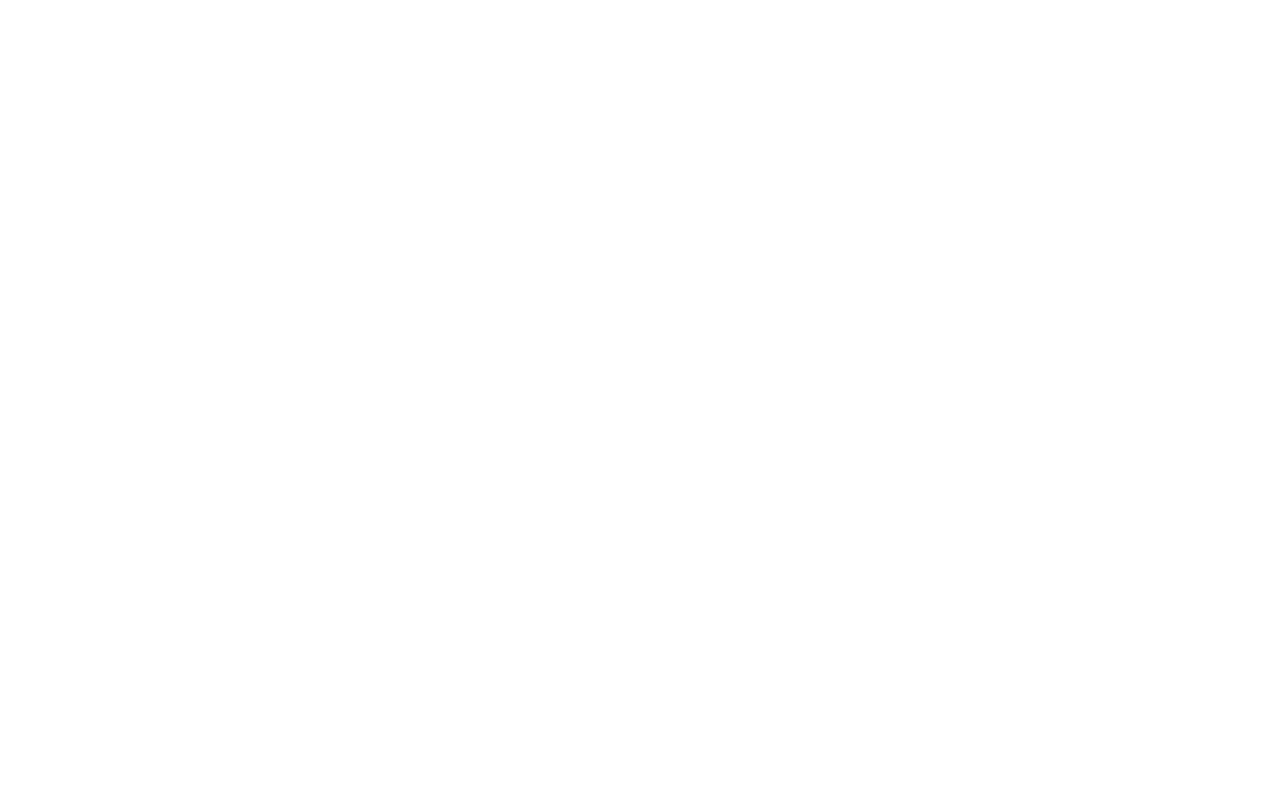
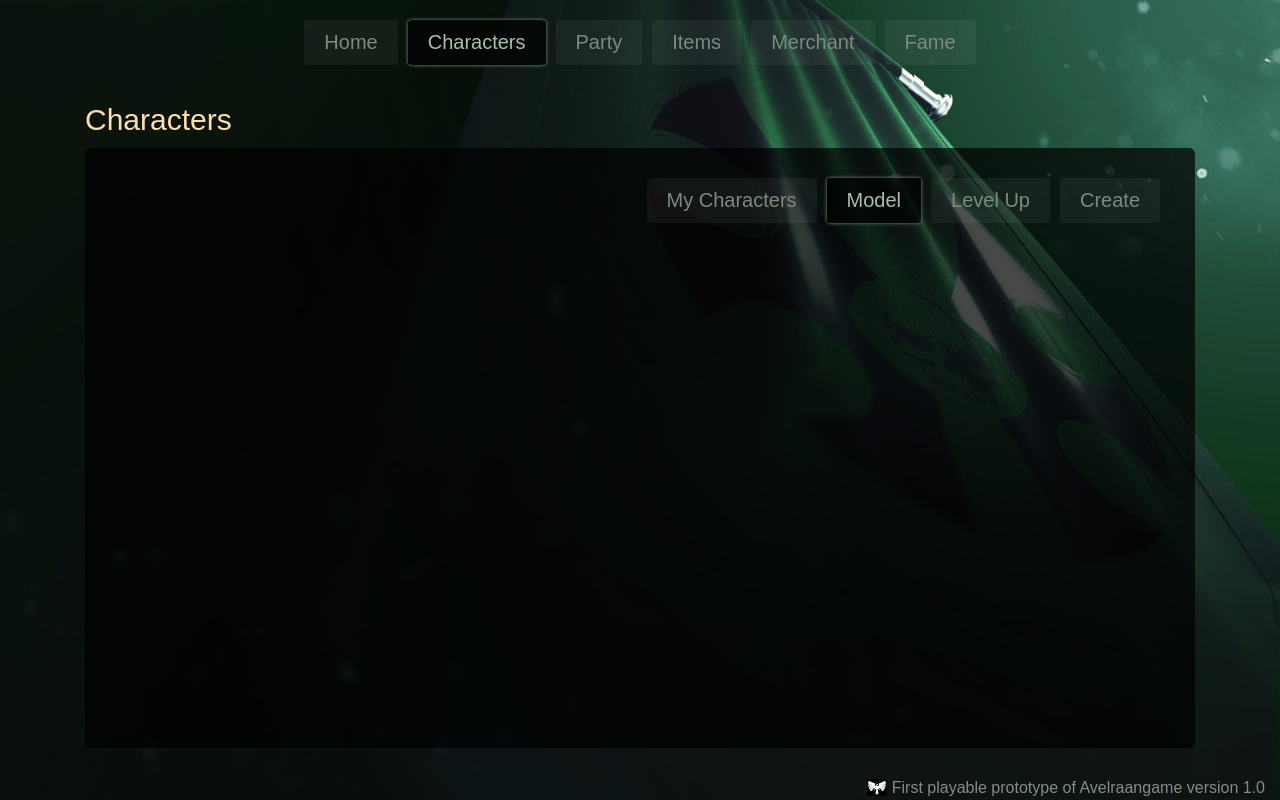
Before and after one commit to Refaerds/AvelraanFE, a Vue app in the folder avelraan-fe/: page /characters/model in a window 1280 px wide. Built offline with nearby package versions, Linux system fonts and the light colour scheme; a web font is replaced by a local one.

Commit message:
router update; adding Tabs reusable component

```diff
--- a/avelraan-fe/src/components/NavBar/TheNavBar.vue
+++ b/avelraan-fe/src/components/NavBar/TheNavBar.vue
@@ -23,7 +23,7 @@ export default {
     },
     methods: {
         isNavItemActive(name) {
-            return name === this.$route.name;
+            return name === this.$route.matched[1].name;
         }
     }
 }
--- /dev/null
+++ b/avelraan-fe/src/components/shared/Tabs.vue
@@ -0,0 +1,39 @@
+<template>
+<b-tabs content-class="mt-3" align="right">
+    <b-tab
+        v-for="(tab,index) in tabs"
+        :key="'tab-' + index"
+        @click="$router.push(computeUrl(tab.name)).catch(()=>{})"
+        :active="isTabActive(tab.name)"
+        :title="tab.name"
+    ></b-tab>
+
+    <router-view/>
+</b-tabs>
+</template>
+
+<script>
+
+export default {
+    name: "Tabs",
+    props: {
+        tabs: {
+            type: Array,
+            required: true
+        }
+    },
+    methods: {
+        isTabActive(tabName) {
+            return tabName === this.$route.name;
+        },
+        computeUrl(tabName) {
+            let path = { name: tabName };
+            return this.$router.resolve(path).location;
+        }
+    }
+}
+</script>
+
+<style scoped>
+
+</style>
--- a/avelraan-fe/src/layouts/BaseLayout.vue
+++ b/avelraan-fe/src/layouts/BaseLayout.vue
@@ -25,7 +25,7 @@ export default {
     components: { TheNavBar },
     computed: {
         pageName() {
-            return this.$route.name;
+            return this.$route.matched[1].name;
         }
     }
 }
--- a/avelraan-fe/src/pages/Characters.vue
+++ b/avelraan-fe/src/pages/Characters.vue
@@ -5,29 +5,26 @@
         <b-spinner></b-spinner>
     </div>
     <div v-else>
-        <b-tabs content-class="mt-3" align="right">
-            <b-tab title="Characters" active>
-                <characters-list></characters-list>
-            </b-tab>
-            <b-tab title="Create"></b-tab>
-            <b-tab title="Level Up" disabled></b-tab>
-        </b-tabs>
+        <tabs :tabs="tabs"></tabs>
     </div>
 </div>
 </template>
 
 <script>
 import {mapState} from "vuex";
-import CharactersList from "./Characters/CharactersList";
+import Tabs from "../components/shared/Tabs";
 
 export default {
     name: "Characters",
-    components: {CharactersList},
+    components: { Tabs },
     computed: {
         ...mapState({
             charactersListLoading: state => state.charactersData.charactersListLoading,
             charactersListError: state => state.charactersData.charactersListError,
-        })
+        }),
+        tabs() {
+            return this.$router.options.routes[0].children.find(route => route.name === this.$route.matched[1].name).children;
+        }
     }
 }
 </script>
--- /dev/null
+++ b/avelraan-fe/src/pages/Characters/CharacterCreate.vue
@@ -0,0 +1,13 @@
+<template>
+<div></div>
+</template>
+
+<script>
+export default {
+    name: "CharacterCreate"
+}
+</script>
+
+<style scoped>
+
+</style>
--- /dev/null
+++ b/avelraan-fe/src/pages/Characters/CharacterLevelUp.vue
@@ -0,0 +1,13 @@
+<template>
+<div></div>
+</template>
+
+<script>
+export default {
+    name: "CharacterLevelUp"
+}
+</script>
+
+<style scoped>
+
+</style>
--- /dev/null
+++ b/avelraan-fe/src/pages/Characters/CharacterModel.vue
@@ -0,0 +1,13 @@
+<template>
+<div></div>
+</template>
+
+<script>
+export default {
+    name: "CharacterModel"
+}
+</script>
+
+<style scoped>
+
+</style>
--- a/avelraan-fe/src/router/router.js
+++ b/avelraan-fe/src/router/router.js
@@ -21,8 +21,31 @@ const router = new VueRouter({
                 },
                 {
                     path: '/characters',
+                    redirect: '/characters/list',
                     name: 'Characters',
-                    component: () => import('../pages/Characters')
+                    component: () => import('../pages/Characters'),
+                    children: [
+                        {
+                            path: '/characters/list',
+                            name: 'My Characters',
+                            component: () => import('../pages/Characters/CharactersList')
+                        },
+                        {
+                            path: '/characters/model',
+                            name: 'Model',
+                            component: () => import('../pages/Characters/CharacterModel')
+                        },
+                        {
+                            path: '/characters/levelup',
+                            name: 'Level Up',
+                            component: () => import('../pages/Characters/CharacterLevelUp')
+                        },
+                        {
+                            path: '/characters/create',
+                            name: 'Create',
+                            component: () => import('../pages/Characters/CharacterCreate')
+                        },
+                    ]
                 },
                 {
                     path: '/party',
```
